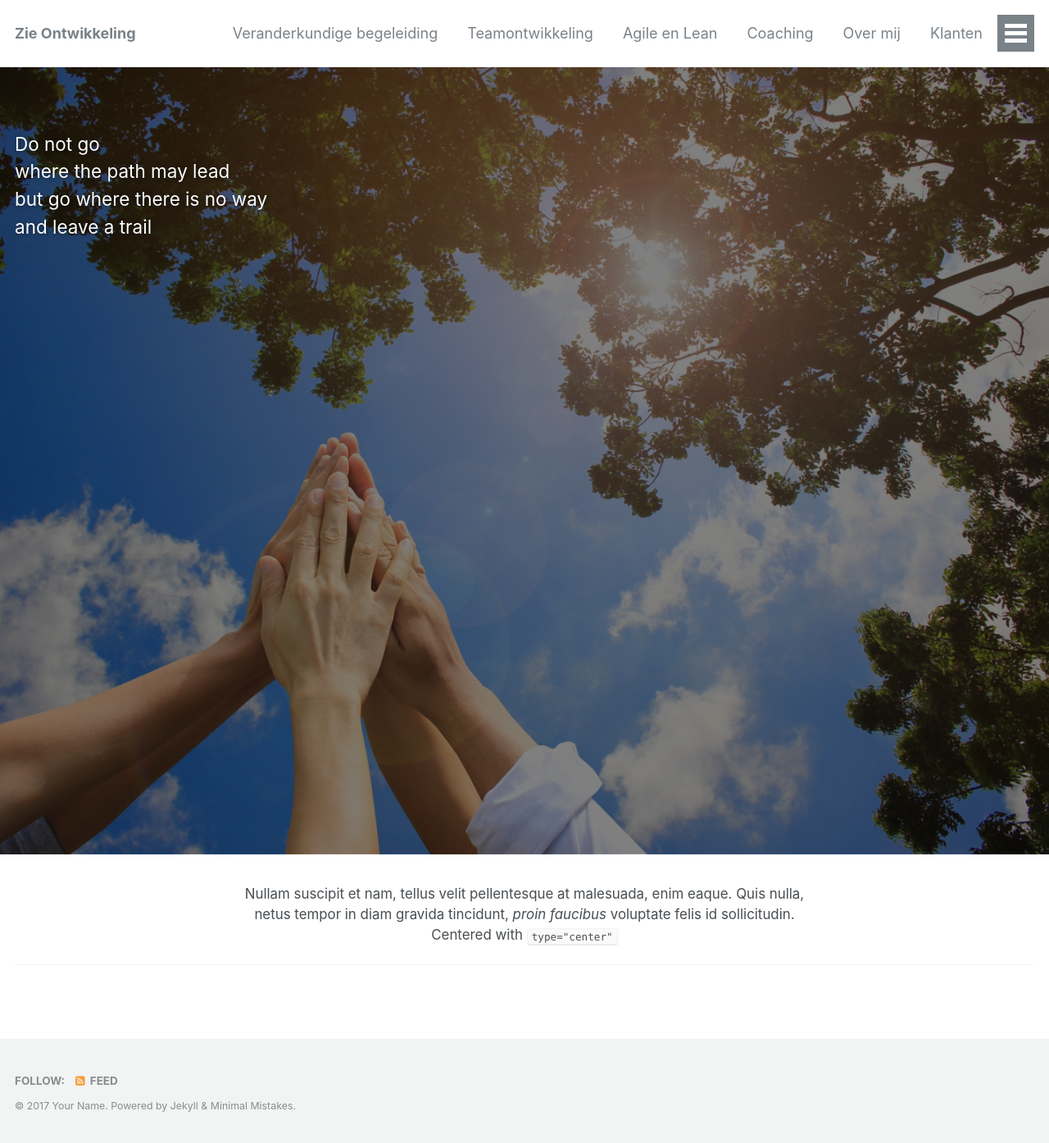
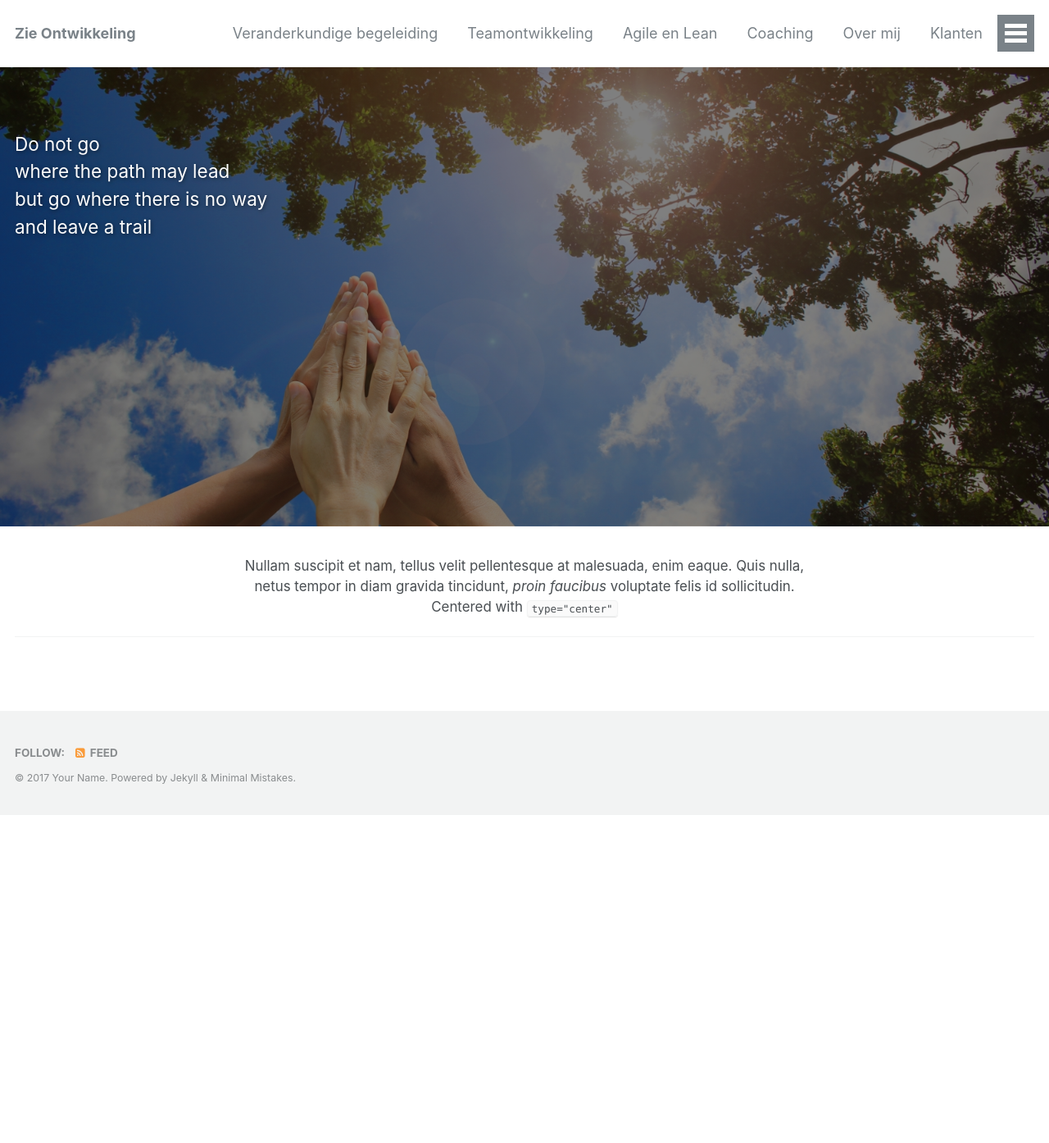
Before and after one commit to twinmum1/zie-ontwikkeling, a Jekyll site: the page built from _pages/index.md, in a window 1280 px wide. Shown: the whole page at 82% size. Built offline with Jekyll 4.4.1, drawn with Linux system fonts in a browser that asks for light colours; after the commit the page ends 994 px from its top, so only the background shows below that.

Commit message:
Update _page.scss

```diff
--- a/_sass/minimal-mistakes/_page.scss
+++ b/_sass/minimal-mistakes/_page.scss
@@ -172,7 +172,7 @@
 
     .page__lead {
       max-width: $medium;
-      height:800px;
+      height:400px;
     }
 
     .page__title {
```
